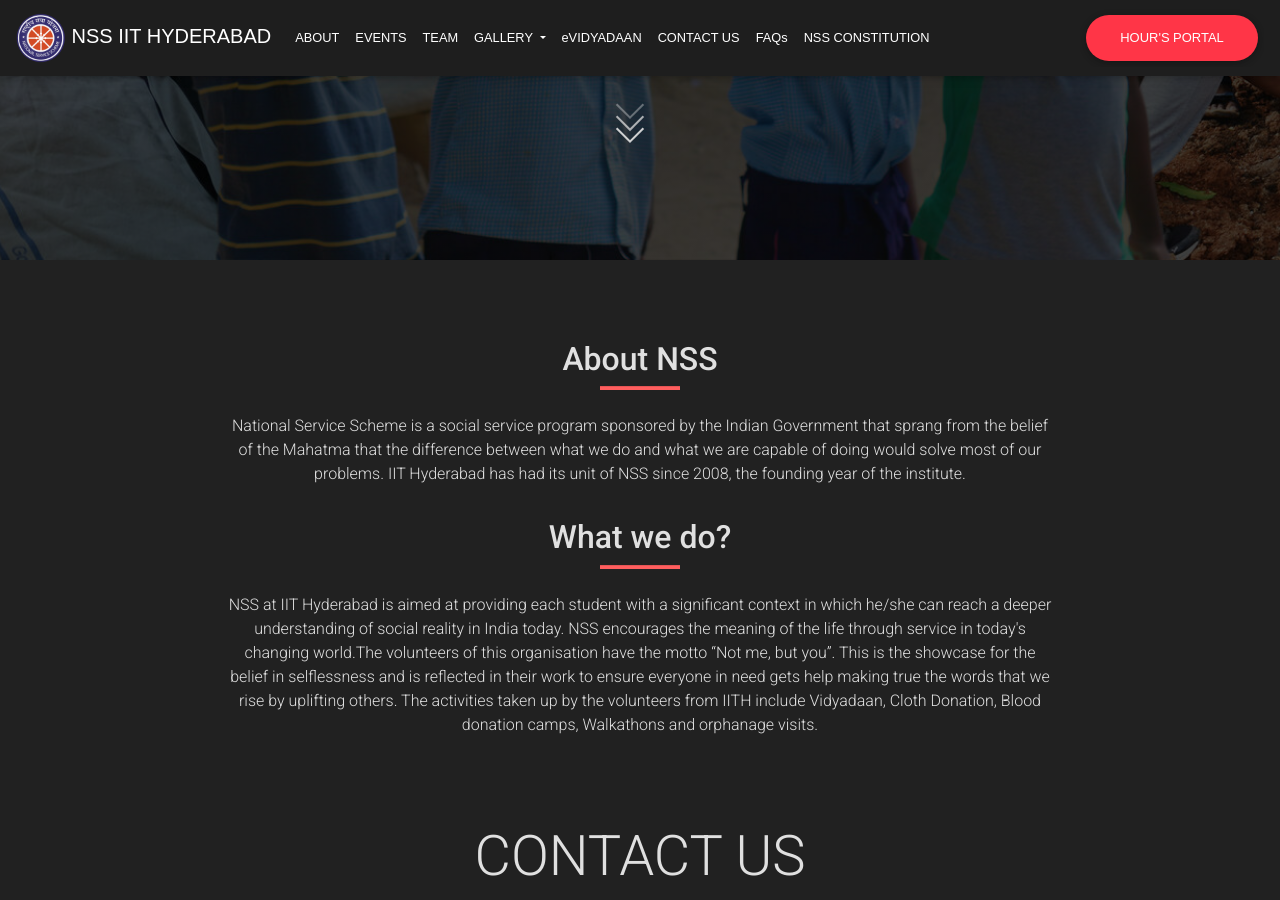
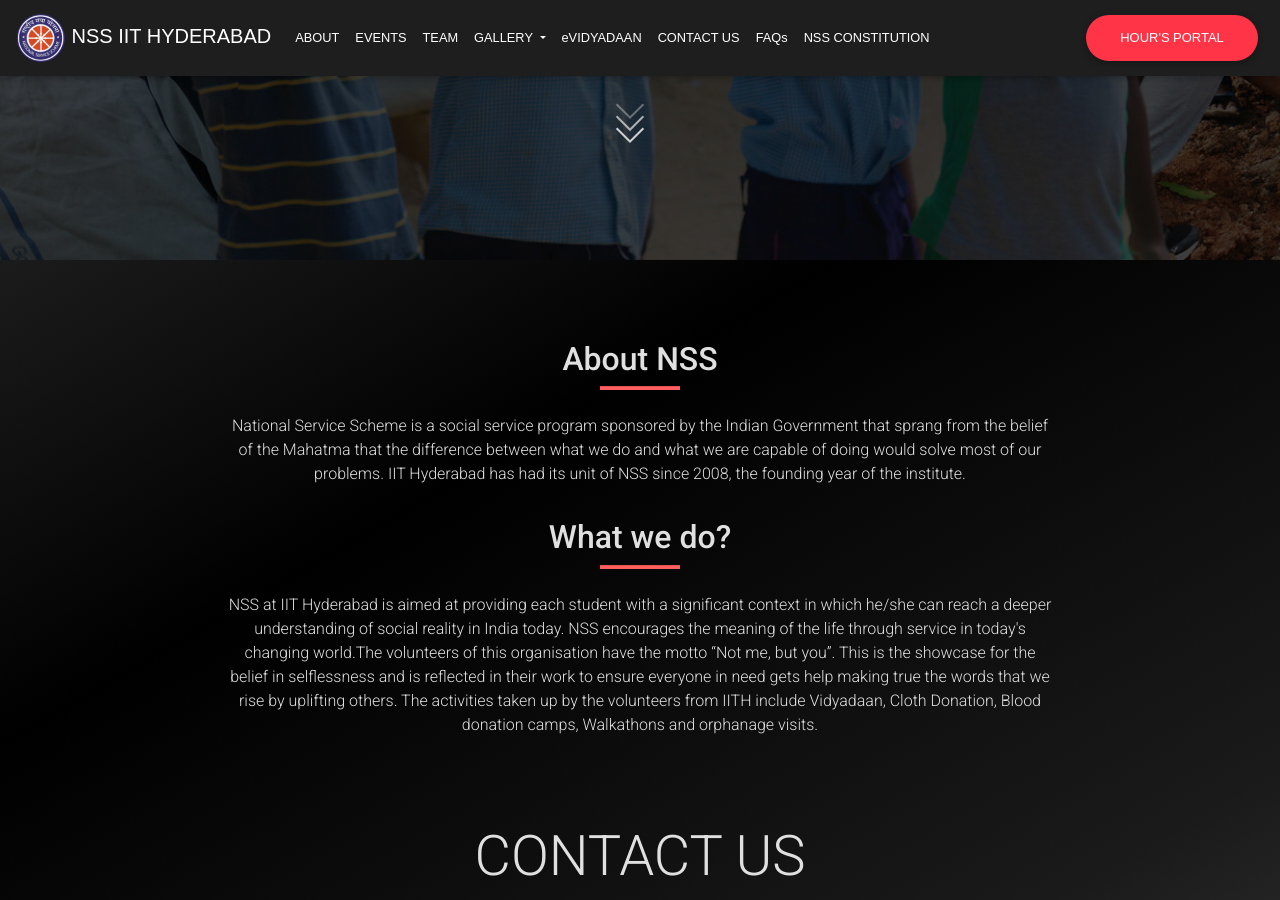
Before and after one commit to iith-nss/iith_nss_jekyll, a Jekyll site: the page built from index.md, in a window 1280 px wide and 900 px high, scrolled down 640 px. Built offline with Jekyll 4.4.1, drawn with Linux system fonts in a browser that asks for light colours; nearby versions of some CDN libraries.

Commit message:
Frontend changes

```diff
--- a/_includes/navigation.html
+++ b/_includes/navigation.html
@@ -49,7 +49,7 @@
         <a class="nav-link" href="https://nss.iith.ac.in/evidyadaan/" target="_blank">eVIDYADAAN</a>
       </li>
       <li class="nav-item {% if page.url ==" /" or page.url=="/index.html" %} active {% endif %}">
-        <a class="nav-link" href="{{site.baseurl}}/index.html#Contact_us_region">CONTACT US
+        <a class="nav-link" href="{{site.baseurl}}/index.html#contact">CONTACT US
           {% if page.url =="/" or page.url =="/index.html" %} <span class="sr-only">(current)</span> {% endif %}
         </a>
       </li>
--- a/assets/css/style.css
+++ b/assets/css/style.css
@@ -78,9 +78,9 @@
 html, body {
     height: 100%;
     width: 100%;
-    background: linear-gradient(-40deg, #000000, #cccccc, #4d4d4d, #000000, #000000, #000000, #000000, #000000, #4d4d4d,#cccccc, #000000);
-    background-size: 500% 500%;
-    animation: gradient 15s ease infinite;
+    background: linear-gradient(-30deg, #000000, #1a1a1a, #333333, #4d4d4d, #1a1a1a, #000000, #2b2b2b, #575555, #363636, #000000);
+    background-size: 400% 400%;
+    animation: gradient 20s ease infinite;
 }
 
 @keyframes gradient {
@@ -118,6 +118,13 @@
     background-position: 0% 50%;
   }
 }
+
+.bg-gradient {
+  background: linear-gradient(-30deg, #000000, #1a1a1a, #333333, #4d4d4d, #1a1a1a, #000000, #2b2b2b, #575555, #363636, #000000);
+  background-size: 400% 400%;
+  animation: gradient 20s ease infinite;
+}
+
 html {
   scroll-behavior: smooth;
 }
@@ -144,8 +151,6 @@
 }
 /* additional sections */
 .typing-effect-desktop,.typing-effect-mobile {
-  font-size: 2.5em;
-  font-weight: 700;
   color: white;
   white-space: nowrap;
   overflow: hidden;
@@ -153,10 +158,6 @@
   padding-right: 0.1em;
   border-right: 0.1em solid #ffc107;
   animation: typing 4s steps(40, end) forwards, blink-caret 0.75s step-end infinite;
-}
-
-.typing-effect-desktop {
-  font-size: 4.5em;
 }
 
 @keyframes typing {
--- a/assets/js/script.js
+++ b/assets/js/script.js
@@ -99,9 +99,9 @@
       if (charIndex < textArray[arrayIndex].length) {
         typingText.textContent += textArray[arrayIndex].charAt(charIndex);
         charIndex++;
-        setTimeout(type,140);
+        setTimeout(type,150);
       } else {
-        setTimeout(erase,3000);
+        setTimeout(erase,2000);
       }
     }
 
--- a/index.md
+++ b/index.md
@@ -42,7 +42,7 @@
 <!-- /first section -->
 
 <!--ABOUT NSS-->
-<section class="container-fluid bg-dark" id="about" style="padding-top: 80px;">
+<section class="container-fluid bg-gradient" id="about" style="padding-top: 80px;">
   <div class="row justify-content-center">
     <div class="col-xl-2 col-lg-1 col-md-1"></div>
       <div class="col-xl-8 col-lg-10 col-md-10 col-sm-12">
@@ -75,7 +75,7 @@
       <div class="col-xl-2 col-lg-1 col-md-1"></div>
   </div>
 
-  <div class="home" id="Contact_us_region">
+  <div class="home" id="contact">
     <div class="container" style="padding-top: 70px">
       <h2 class="animated fadeIn display-4 mb-3 text-center text-light">CONTACT US</h2>
     </div>
```
Lines whose indentation alone changed are shown as unchanged.
